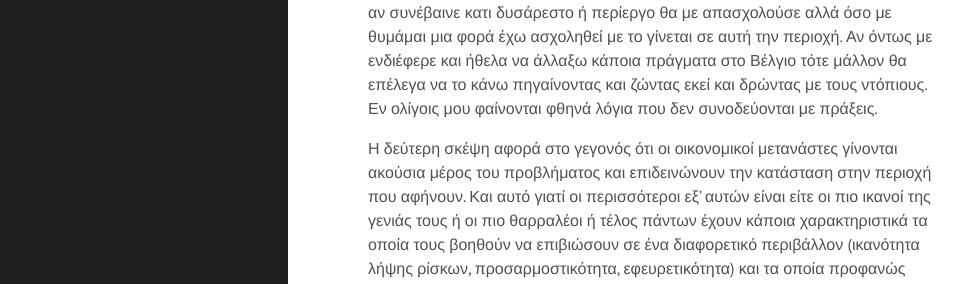
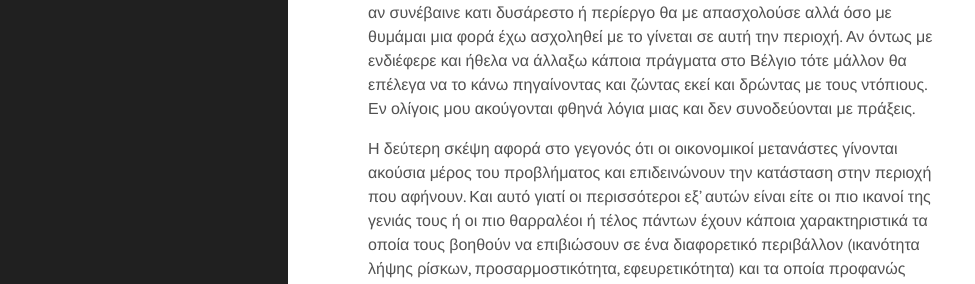
Before and after one commit to chief/chief.github.io, a Jekyll site: the page built from _posts/2019-07-09-ekloges-kai-metanastes.md, in a window 1280 px wide and 1394 px high. Shown: the part 688-972 px from the top of the window, without its empty margins (0-975 px from the left). Built offline with Jekyll 4.4.1, drawn with Linux system fonts in a browser that asks for light colours; some of the changed text lies outside the part shown.

Commit message:
Minor fixes

```diff
--- a/_posts/2019-07-09-ekloges-kai-metanastes.md
+++ b/_posts/2019-07-09-ekloges-kai-metanastes.md
@@ -33,8 +33,8 @@
 απασχολούσε αλλά όσο με θυμάμαι μια φορά έχω ασχοληθεί με το γίνεται
 σε αυτή την περιοχή. Αν όντως με ενδιέφερε και ήθελα να άλλαξω κάποια
 πράγματα στο Βέλγιο τότε μάλλον θα επέλεγα να το κάνω πηγαίνοντας και
-ζώντας εκεί και δρώντας με τους ντόπιους. Εν ολίγοις μου φαίνονται
-φθηνά λόγια που δεν συνοδεύονται με πράξεις.
+ζώντας εκεί και δρώντας με τους ντόπιους. Εν ολίγοις μου ακούγονται
+φθηνά λόγια μιας και δεν συνοδεύονται με πράξεις.
 
 Η δεύτερη σκέψη αφορά στο γεγονός ότι οι οικονομικοί μετανάστες
 γίνονται ακούσια μέρος του προβλήματος και επιδεινώνουν
```
